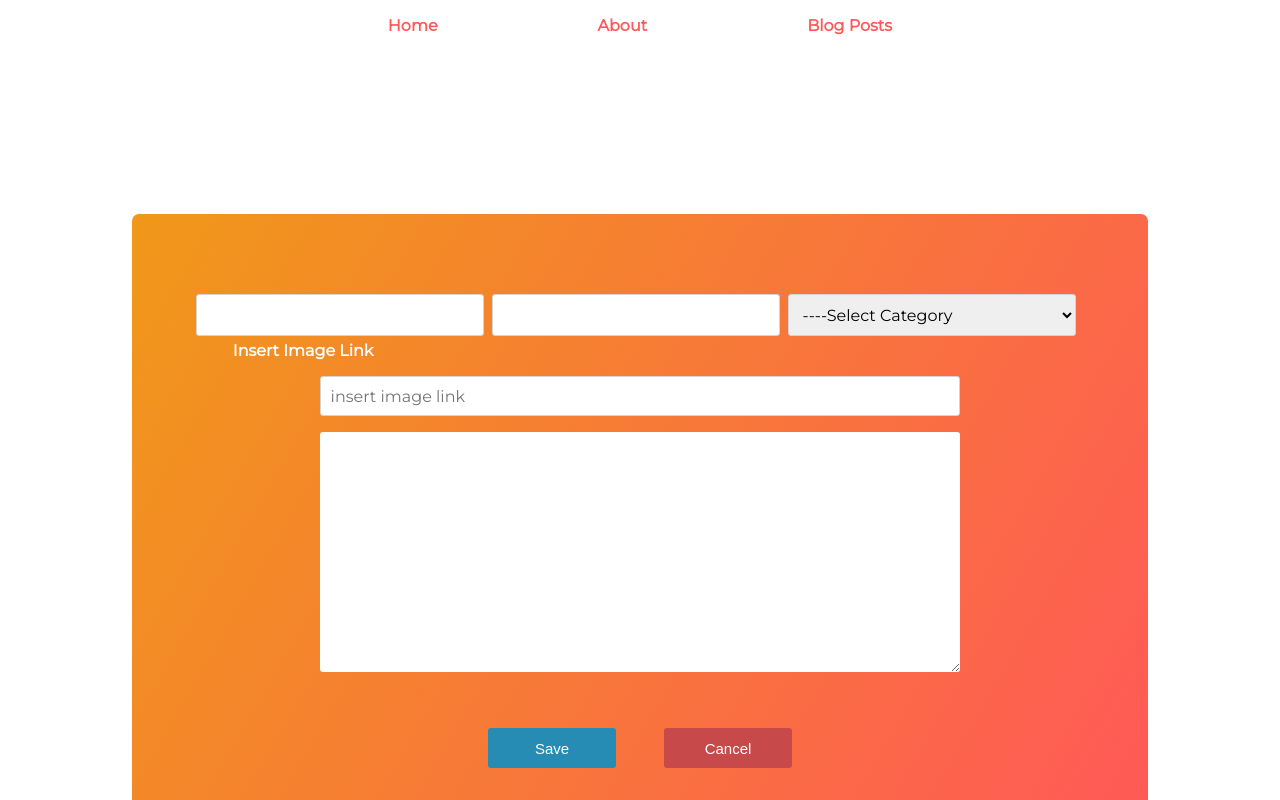
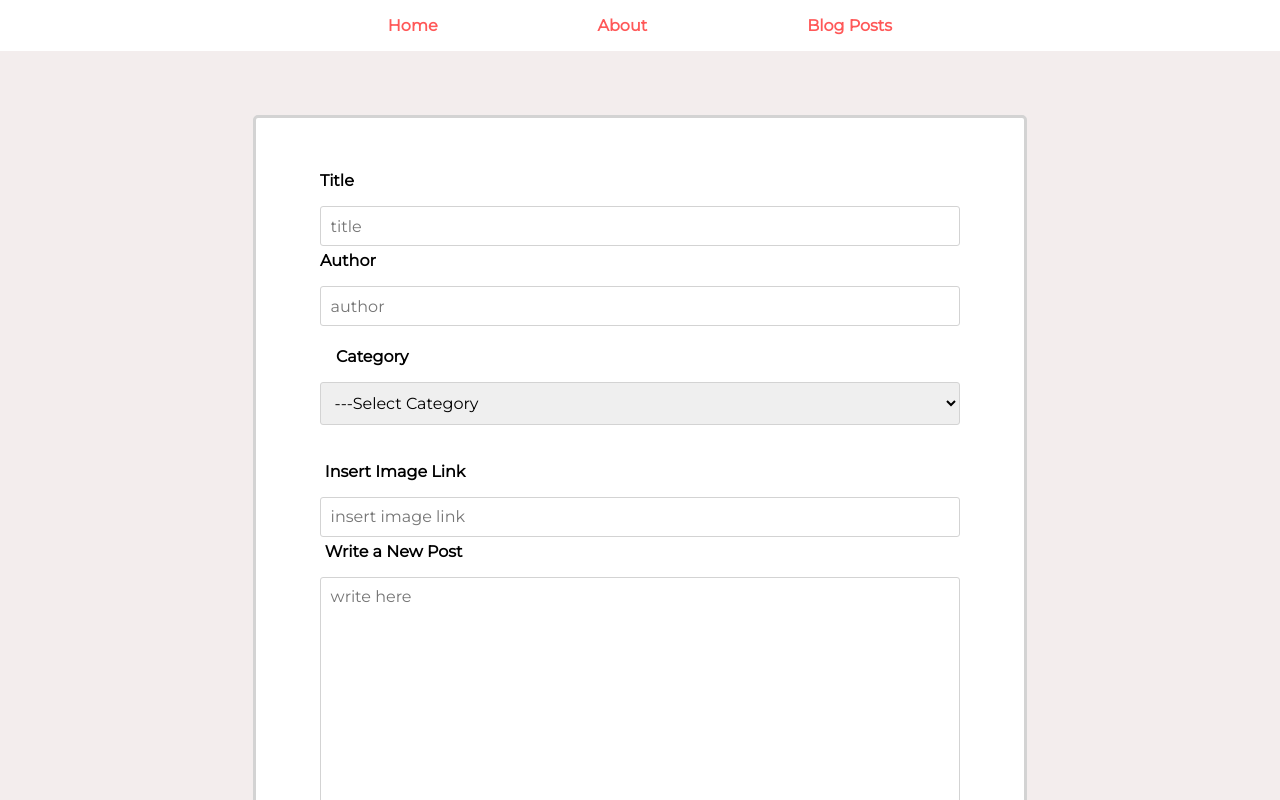
Before and after one commit to micahsuomi/MERN-Blog-App, a React (Create React App) app in the folder client/: page /editpost/1 in a window 1280 px wide. Shown: the top 800 px of the page. Built offline with nearby package versions, Linux system fonts and the light colour scheme; no server answers.

Commit message:
edited edit form style

```diff
--- a/client/package.json
+++ b/client/package.json
@@ -7,6 +7,7 @@
     "@testing-library/react": "^9.3.2",
     "@testing-library/user-event": "^7.1.2",
     "axios": "^0.19.2",
+    "moment": "^2.27.0",
     "react": "^16.13.1",
     "react-dom": "^16.13.1",
     "react-router-dom": "^5.2.0",
@@ -19,6 +20,7 @@
     "test": "react-scripts test",
     "eject": "react-scripts eject"
   },
+  "proxy": "http://localhost:5000",
   "eslintConfig": {
     "extends": "react-app"
   },
--- a/client/src/App.js
+++ b/client/src/App.js
@@ -39,7 +39,7 @@ class App extends Component {
   }
 
   fetchData = () => {
-    const url = 'http://localhost:5000/posts';
+    const url = '/posts';
     axios.get(url)
     .then(response => {
       console.log(response.data)
--- a/client/src/assets/style/editpost.css
+++ b/client/src/assets/style/editpost.css
@@ -1,45 +1,127 @@
 .edit-post__container {
-    padding: 8rem 7rem;
+    padding: 2rem 10rem;
+    background-color: rgb(243, 237, 237);
     width: 100vw;
     display: flex;
     justify-content: center;
-    align-items: center;
 }
 
 .edit-form {
-    padding: 4rem 4rem;
+    padding: 2rem 2rem;
     margin: 2rem 0;
     display: flex;
     justify-content: center;
     align-items: center;
     flex-direction: column;
     line-height: 1.9;
-    border: 3px solid #fff;
-    border-radius: 10px;
-    background-image: linear-gradient(-60deg, #ff5858 0%, #f09819 100%);
-    color: white;
+    border: 3px solid lightgray;
+    border-radius: 5px;
     font-weight: 700;
+    background-color: white;
+}
+.input-topics {
+    display: flex;
+    justify-content: center;
+    flex-direction: column;
+    margin: 1rem;
+    align-items: center;
 }
 
-.inputs-wrapper {
+.title-category {
+    margin-left: 1rem;
+}
+
+label {
+    align-self: flex-start;
+    margin-left: 2.3rem;
+}
+input,
+select,
+textarea {
+    width: 40rem;
+    padding: .6rem;
+    font-size: 16px;
+    font-family: 'Montserrat';
+    border-radius: 3px;
+    border: 1px solid lightgray;
+    margin-top: .6rem;
+}
+textarea {
+    height: 15rem;
+}
+.file-btn {
+    padding: 1.4rem;
+}
+.btn-save,
+.btn-cancel {
+    padding: .7rem;
+    background-color: rgb(38, 140, 180);
+    border: none;
+    border-radius: 3px;
+    color: white;
+    cursor: pointer;
+    margin: 1.5rem;
+    width: 8rem;
     display: flex;
     justify-content: center;
-}
-.edit-input {
-    margin-top: 1rem;
-    width: 18rem;
-    margin-right: .5rem;
+    align-items: center;
+    font-size: 15px;
+
+
 }
 
-textarea {
-    margin-top: 1rem;
-    border: none;
-    line-height: 1.8;
+.btn-cancel {
+    background-color: rgb(199, 73, 73);
+    text-decoration: none;
+
+}
+
+.btn-save:hover {
+    background-color: rgb(55, 139, 190);
+    transform: translateY(-.1rem);
+}
+
+.btn-cancel:hover {
+    background-color: rgb(177, 43, 43);
+    transform: translateY(-.1rem);
+
+
 }
 
 @media screen and (max-width: 500px) {
+    label {
+        display: none;
+    }
+    .edit-post__container {
+        padding: 6rem 2rem;
+        min-height: 100vh;
+
+    }
+
     .edit-form {
         width: 23rem;
+        height: 30rem;
+    }
+
+    input {
+        width: 11rem;
+        padding: .7rem;
+
+    }
+    select {
+        width: 8rem;
+        padding: .8rem;
+    }
+
+    textarea {
+        width: 20rem;
+    }
+
+    .btn-save, .btn-cancel {
+        padding: .6rem;
+        margin: .6rem;
+        width: 4rem;
+        font-size: 14px;
     }
 
 }
--- a/client/src/components/AddPost.js
+++ b/client/src/components/AddPost.js
@@ -30,7 +30,7 @@ class AddPost extends Component {
      handleSubmit = (e) => {
         e.preventDefault();
         const newPost = this.state.post;
-        const url = 'http://localhost:5000/posts';
+        const url = '/posts';
         console.log(url)
         axios.post(url, newPost).then((response) => {
             console.log(response)
--- a/client/src/components/EditPost.js
+++ b/client/src/components/EditPost.js
@@ -107,32 +107,35 @@ class EditPost extends Component {
 
         return (
             <div className="edit-post__container">
-            <form onSubmit={this.handleSubmit} className="edit-form">
-            <div className="inputs-wrapper">
-            <input type="text"
-            className="edit-input"
-            name="title"
-            value={title}
+            <form className="edit-form" onSubmit={this.handleSubmit}>
+                <div className="input-topics">
+                <label className="title-category">Title</label>
+                <div>
+                <input type="text" name="title"
+                value={title} placeholder="title"
                 onChange={this.handleChange}
                 onBlur={this.handleBlur}
                 required={true}/>
+                {errors.title ? <Feedback error={errors.title} /> : ''}
+                </div>
 
-            <input type="text"
-            className="edit-input"
-            name="author"
-            value={author}
+                <label className="title-category">Author</label>
+                <div>
+                <input type="text" name="author"
+                value={author} placeholder="author"
                 onChange={this.handleChange}
                 onBlur={this.handleBlur}
                 required={true}/>
+                {errors.author ? <Feedback error={errors.author} /> : ''}
+                </div>
 
 
-            <select
-            name="category"
-            value={category}
+                <div className="input-topics">
+                <label className="title-category">Category</label>
+                 <select name="category" value={category}
                  onChange={this.handleChange}
-            required={true}
-            className="edit-input">
-                <option value=''>----Select Category</option>
+                 required={true}>
+                    <option value=''>---Select Category</option>
                     <option value='Work'>Work</option>
                     <option value='Entertainment'>Entertainment</option>
                     <option value='Travel'>Travel</option>
@@ -140,29 +143,31 @@ class EditPost extends Component {
                     <option value='Other'>Other</option>
                 </select>
                 </div>
-            {errors.title ? <Feedback error={errors.title} /> : ''}
+                </div>
 
                 <label>Insert Image Link</label>
                 <input type="text"
                 name="image"
+                placeholder="insert image link"
                 value={image}
-            placeholder="insert image link"
                 onChange={this.handleChange}/>
 
+                <label>Write a New Post</label>
                 <textarea type="text"
                 name="description"
-            value={description}
+                category={description}
+                placeholder="write here"
                 onChange={this.handleChange}
                 onBlur={this.handleBlur}
+                value={description}
                 required={true}/>
                 {errors.description ? <Feedback error={errors.description} /> : ''}
 
                 <div className="buttons-wrapper">
-            <button className="btn-save">Save</button>
-            <NavLink to ="/posts" className="nav-cancel">
-                <button className="btn-cancel">
+                <button onClick={this.addPost} className="btn-save">Save</button>
+                <NavLink to ="/posts" className="btn-cancel">
                     Cancel
-                    </button></NavLink>
+                    </NavLink>
                 </div>
 
 
--- a/client/src/components/PostItem.js
+++ b/client/src/components/PostItem.js
@@ -1,11 +1,13 @@
 import React from 'react';
 import {NavLink} from 'react-router-dom';
-import '../assets/style/postitem.css'
+import '../assets/style/postitem.css';
 
 
 const PostItem = (props) => {
 
-    let {_id, title, author, category, image, createdAt} = props.post
+    let {_id, title, author, category, image, createdAt} = props.post;
+
+
 
     let postStyles = [
         {backgroundColor: 'var(--blue)'},
```
Also changed, not shown: 1 other file (tests, documents, lock files or other folders). Lines whose indentation alone changed are shown as unchanged.
